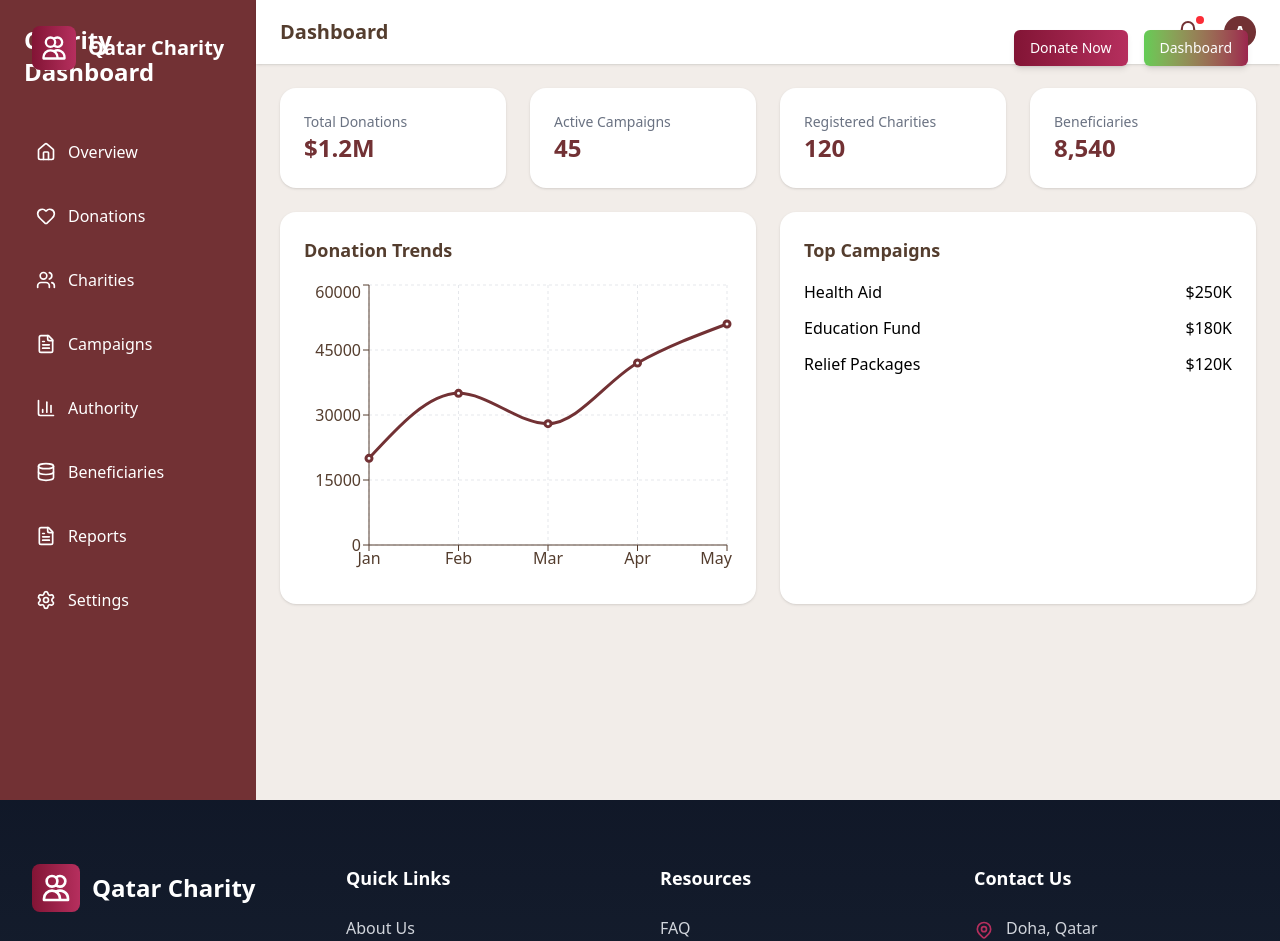
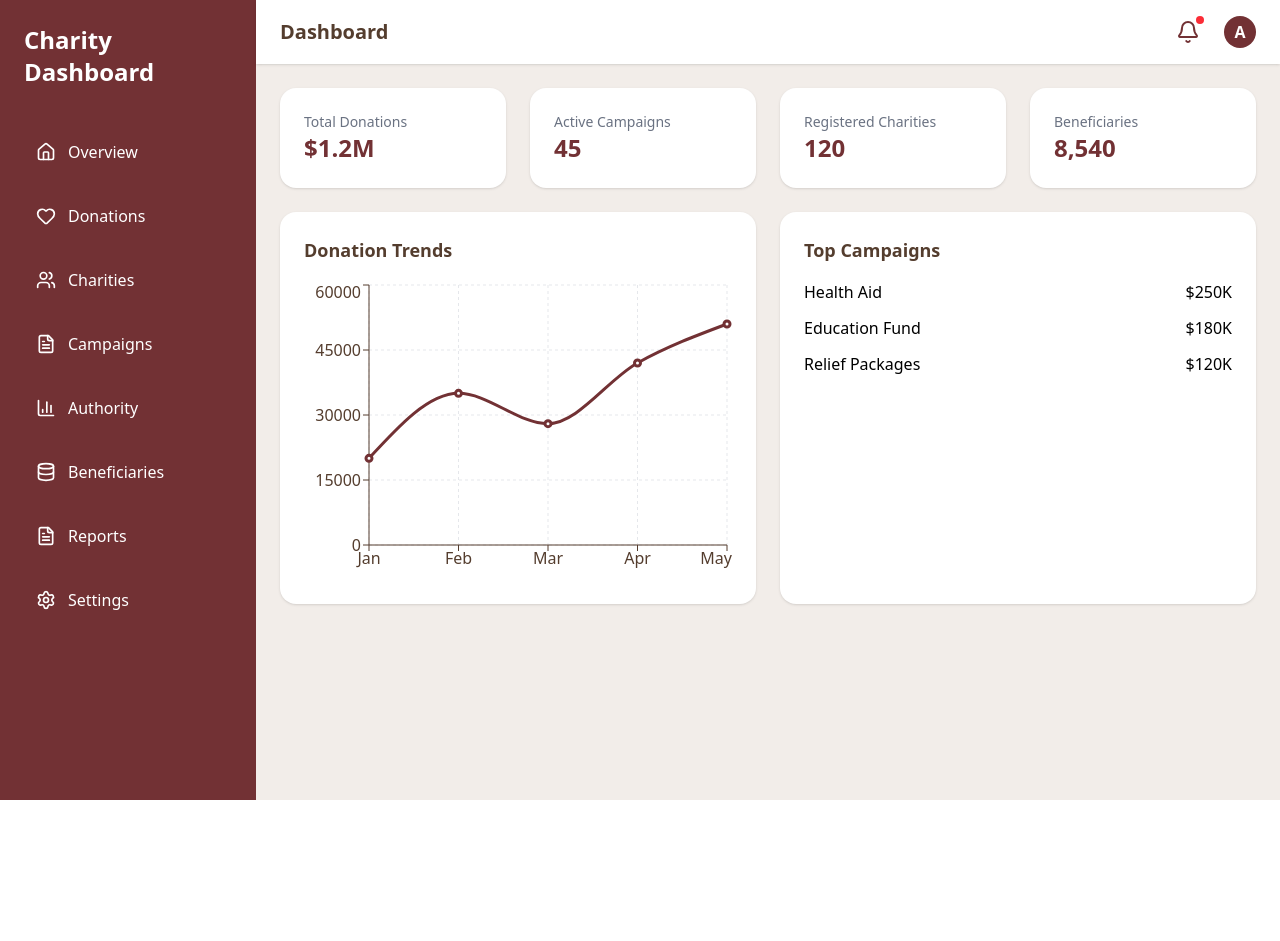
Before and after one commit to shakeel7521951/Charity, a Next.js app: page /dashboard in a window 1280 px wide. Shown: the top 941 px of the page. After the commit the page ends 800 px from the top, so only its background shows below. Built offline with nearby package versions, Linux system fonts and the light colour scheme.

Commit message:
dashboard-nav-setup

```diff
--- /dev/null
+++ b/app/ClientLayout.js
@@ -0,0 +1,18 @@
+"use client";
+
+import { usePathname } from "next/navigation";
+import Footer from "./_components/common/Footer";
+import Navbar from "./_components/common/Navbar";
+
+export default function ClientLayout({ children }) {
+  const pathname = usePathname();
+  const isDashboard = pathname?.startsWith("/dashboard");
+
+  return (
+    <>
+      {!isDashboard && <Navbar />}
+      {children}
+      {!isDashboard && <Footer />}
+    </>
+  );
+}
--- a/app/layout.js
+++ b/app/layout.js
@@ -1,7 +1,6 @@
 import { Geist, Geist_Mono } from "next/font/google";
 import "./globals.css";
-import Footer from "./_components/common/Footer";
-import Navbar from "./_components/common/Navbar";
+import ClientLayout from "./ClientLayout";
 
 const geistSans = Geist({
   variable: "--font-geist-sans",
@@ -24,9 +23,7 @@
       <body
         className={`${geistSans.variable} ${geistMono.variable} antialiased`}
       >
-        <Navbar />
-        {children}
-        <Footer />
+        <ClientLayout>{children}</ClientLayout>
       </body>
     </html>
   );
```
